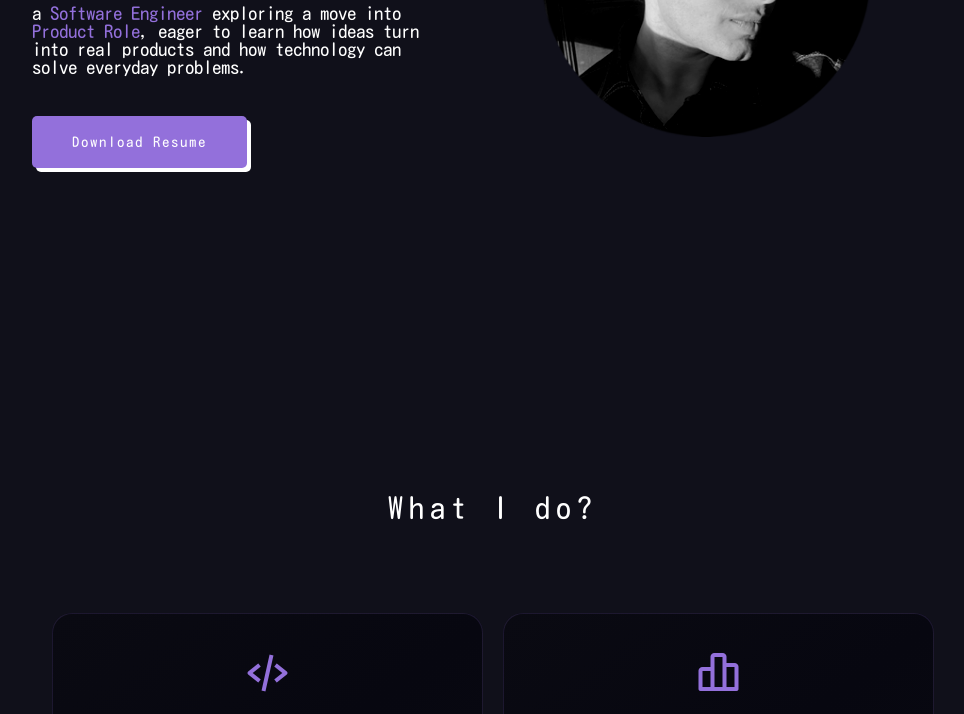
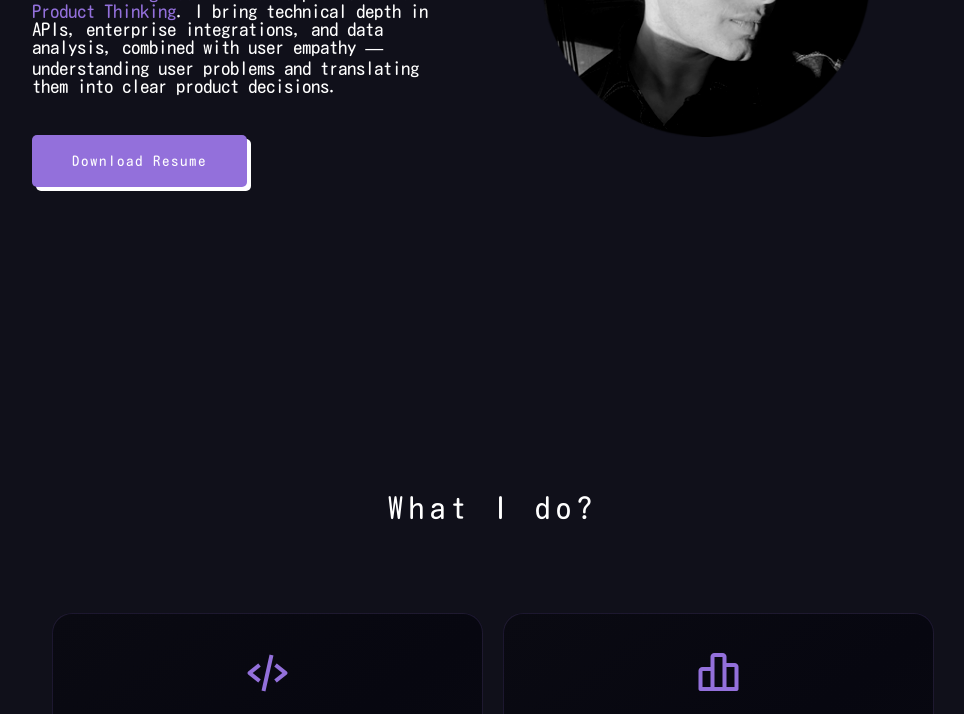
Before and after one commit to shivam-krishana/portfolio, a plain HTML site: page index.html in a window 1280 px wide. Shown: the part 427-1141 px from the top of the page, without its empty margins (147-1111 px from the left). Drawn offline with nearby package versions, Linux system fonts and the light colour scheme.

Commit message:
Update bio, title, and resume on portfolio
Made-with: Cursor

```diff
--- a/index.html
+++ b/index.html
@@ -1299,9 +1299,7 @@
     <h5 class="animate-greeting">Hello, I'm</h5>
     <h1 class="animated-name">Shivam Krishana</h1>
     <h6 class="animate-description">
-      a <span>Software Engineer</span> exploring a move into
-      <span>Product Role</span>, eager to learn how ideas turn into real products
-      and how technology can solve everyday problems.
+      a <span>Software Engineer</span> with a deep interest in <span>Product Thinking</span>. I bring technical depth in APIs, enterprise integrations, and data analysis, combined with user empathy — understanding user problems and translating them into clear product decisions.
     </h6>
     <a href="assets/resume.pdf" class="btn animate-button" download>Download Resume</a>
   </div>
@@ -1443,7 +1441,7 @@
         <div class="timeline-date">Jul 2024 – Present</div>
         <div class="timeline-card">
           <div class="timeline-header">
-            <h4>Associate SDE, Engineering Collaboration Services</h4>
+            <h4>Software Development Engineer, Engineering Collaboration Services</h4>
           </div>
       <p>Working on end-to-end integrations of Jira with enterprise platforms (ServiceNow, Wolken, Power BI, Microsoft 365, Enterprise Search, etc.), user research, and application bundles that extend collaboration tools.</p>
           <div class="timeline-company">
```
Also changed, not shown: 2 other files.
